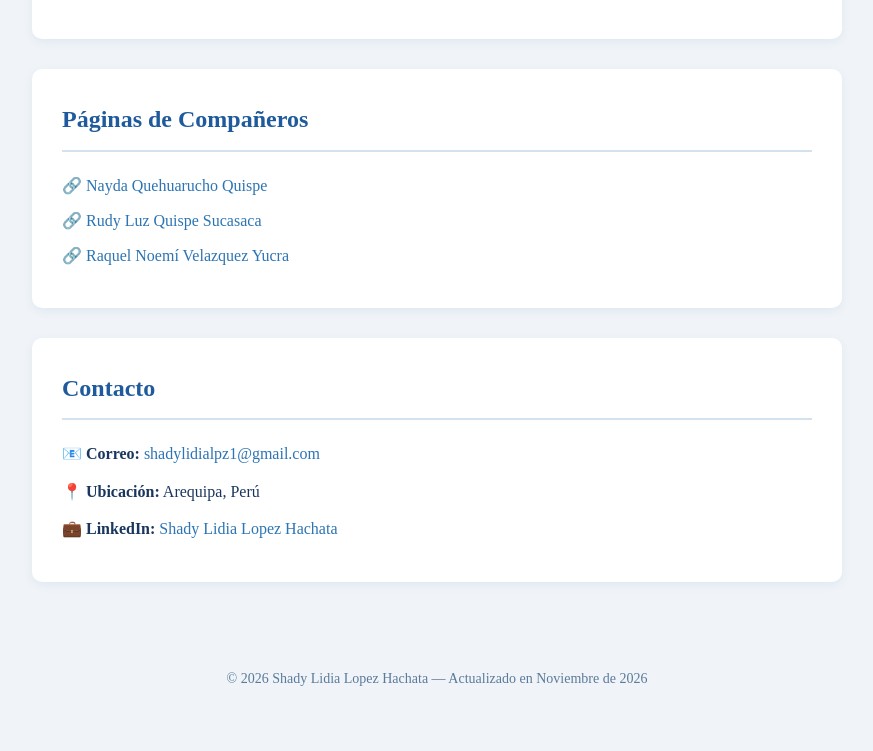
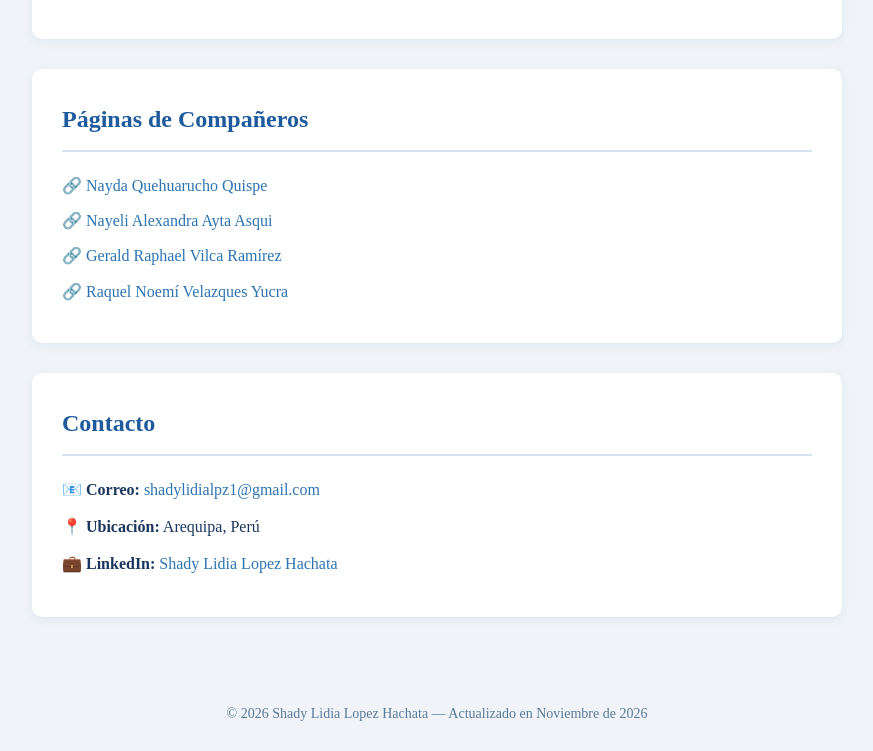
Before and after one commit to shady-lopez-hachata/shady-lopez-hachata.github.io, a plain HTML site: page index.html in a window 1280 px wide. Shown: the part 1677-2428 px from the top of the page, without its empty margins (203-1076 px from the left). Before the commit the page ends 2393 px from the top, so only its background shows below. Drawn offline with Linux system fonts and the light colour scheme.

```diff
--- a/index.html
+++ b/index.html
@@ -154,8 +154,9 @@
         <section>
             <h2>Páginas de Compañeros</h2>
             <p class="compañero">🔗 <a href="https://nayda-6.github.io/" target="_blank">Nayda Quehuarucho Quispe</a></p>
-            <p class="compañero">🔗 <a href="ENLACE-RUDY" target="_blank">Rudy Luz Quispe Sucasaca</a></p>
-            <p class="compañero">🔗 <a href="ENLACE-RUDY" target="_blank">Raquel Noemí Velazquez Yucra</a></p>
+            <p class="compañero">🔗 <a href="https://nayeliayta-dev.github.io/" target="_blank">Nayeli Alexandra Ayta Asqui</a></p>
+            <p class="compañero">🔗 <a href="https://roachsanders.github.io/Gerald-Raphael-Vilca-Ramirez/" target="_blank">Gerald Raphael Vilca Ramírez</a></p>
+            <p class="compañero">🔗 <a href="https://raquelnoemivelasquezyucra-code.github.io/" target="_blank">Raquel Noemí Velazques Yucra</a></p>
         </section>
 
         <section>
```
